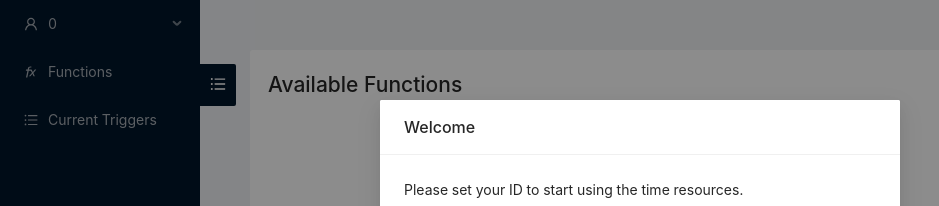
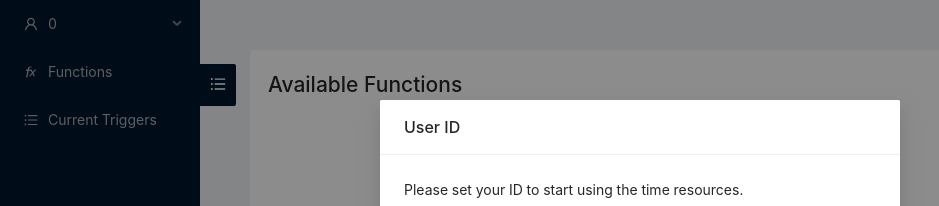
Before and after one commit to kaist-webeng/testbed-time-ui, a React (Create React App) app: page / in a window 1280 px wide. Shown: the top 206 px of the page, without its empty margins (0-939 px from the left). Built offline with nearby package versions, Linux system fonts and the light colour scheme.

Commit message:
Change popup dialog

```diff
--- a/src/components/UserIdPopup.tsx
+++ b/src/components/UserIdPopup.tsx
@@ -17,7 +17,7 @@ function UserIdPopup({
 }: UserIdPopupProps) {
   return (
     <Modal
-      title="Welcome"
+      title="User ID"
       closable={false}
       visible={isVisible}
       cancelButtonProps={{ style: { display: 'none' } }}
```
